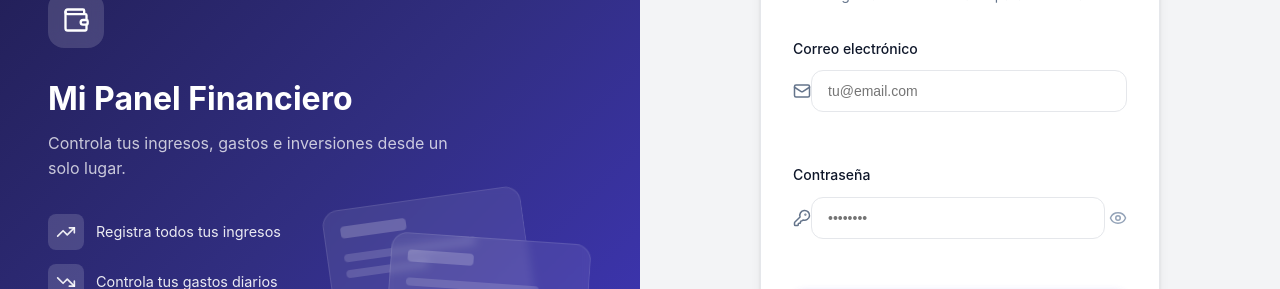
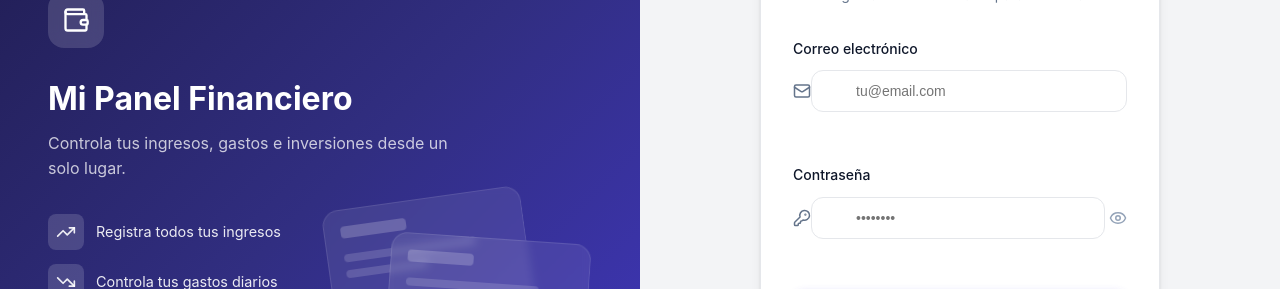
Before and after one commit to jmdatahub/Gestor-app, a React (Vite) app in the folder app-clean/: page /auth in a window 1280 px wide. Shown: the part 204-493 px from the top of the page. Built offline with nearby package versions, Linux system fonts and the light colour scheme.

Commit message:
UI: Force precise padding in UiInput using inline styles

```diff
--- a/app-clean/src/components/ui/UiInput.tsx
+++ b/app-clean/src/components/ui/UiInput.tsx
@@ -39,11 +39,13 @@ export const UiInput = forwardRef<HTMLInputElement, UiInputProps>(
               text-sm placeholder:text-muted
               focus:outline-none focus:ring-2 focus:ring-primary/20 focus:border-primary
               disabled:opacity-50 disabled:cursor-not-allowed
-              ${icon ? 'pl-11' : 'pl-3'}
-              ${rightIcon ? 'pr-9' : 'pr-3'}
-              ${error ? 'border-danger focus:border-danger focus:ring-danger/20' : ''}
               ${className}
             `}
+            style={{
+              paddingLeft: icon ? '44px' : '12px',
+              paddingRight: rightIcon ? '44px' : '12px',
+              ...props.style as React.CSSProperties
+            }}
             {...props}
           />
 
```
